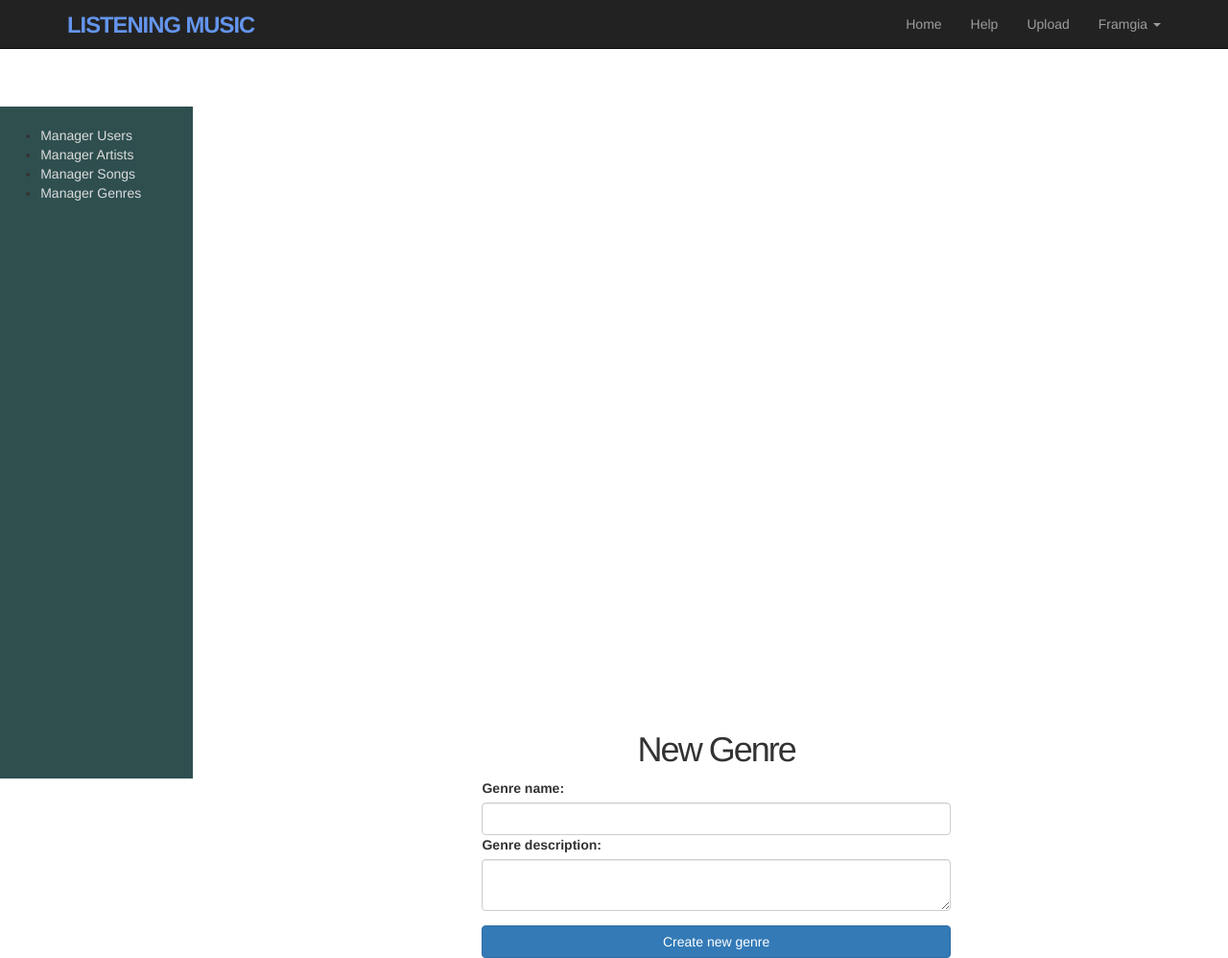
After one commit to NguyenMinhTuan2906/Music-Listenning, a Rails app: page /admin/genres/new in a window 1280 px wide. The commit adds this page. Shown: the whole page at 96% size. Run offline with Rails 7, Linux system fonts and the light colour scheme; a user stored in the database is signed in; style sheets or scripts are compiled from the project's sources; some libraries are stand-ins or nearby versions.

Commit message:
Admin manage genre

```diff
--- a/app/assets/javascripts/search.js
+++ b/app/assets/javascripts/search.js
@@ -1,14 +1,15 @@
 $(document).ready(function() {
   $('.search-box').on('keyup', function() {
     var key_name = $(this).val();
+    var url_request = $(this).closest('form').attr('action');
     $.ajax({
-      url: '/admin/users',
+      url: url_request,
       type: 'get',
       dataType: 'json',
       data: {name: key_name},
     })
     .done(function(data) {
-      $('.user-table').html(data.search_result);
+      $('.list-table').html(data.search_result);
     });
     return false;
   });
--- a/app/assets/stylesheets/custom.scss
+++ b/app/assets/stylesheets/custom.scss
@@ -12,6 +12,8 @@ $dark-slate-gray: #2f4f4f;
 $gainsboro: #dcdcdc;
 $green-yellow: #adff2f;
 $dark-violet: #9400d3;
+$lime-green: #32cd32;
+$black: #000;
 
 body {
   padding-top: 60px;
@@ -210,3 +212,23 @@ input {
     }
   }
 }
+
+.submit {
+  margin-top: 15px;
+}
+
+.song-li {
+  list-style-type: none;
+}
+
+.btn-edit-song {
+  margin-top: 26px;
+}
+
+.plus-edit {
+  color: $lime-green;
+
+  a {
+    color: $black;
+  }
+}
--- /dev/null
+++ b/app/controllers/admin/genres_controller.rb
@@ -0,0 +1,68 @@
+class Admin::GenresController < ApplicationController
+  before_action :logged_in_user, :verify_admin!
+  before_action :load_genre, except: [:new, :create, :index]
+  before_action :load_page, only: [:index]
+  layout "admin"
+
+  def index
+    if request.xhr?
+      @genres = Genre.search(params[:name]).includes(:songs).select(:id, :name)
+        .order(name: :asc).paginate page: params[:page]
+      render json: {
+        search_result: render_to_string(@genres)
+      }, status: :ok
+    else
+      @genres = Genre.includes(:songs).select(:id, :name).order(name: :asc)
+        .paginate page: params[:page]
+    end
+  end
+
+  def show
+    @songs = @genre.songs.paginate page: params[:page],
+      per_page: Settings.paginate.per_page
+  end
+
+  def new
+    @genre = Genre.new
+  end
+
+  def create
+    @genre = Genre.new genre_params
+    if @genre.save
+      flash[:success] = t ".success"
+      redirect_to admin_genres_url
+    else
+      render :new
+    end
+  end
+
+  def edit
+  end
+
+  def update
+    if @genre.update_attributes genre_params
+      flash[:success] = t ".success"
+      redirect_to admin_genre_url(@genre)
+    else
+      render :edit
+    end
+  end
+
+  def destroy
+    if @genre.destroy
+      flash[:success] = t ".success"
+    else
+      flash[:danger] = t ".fail"
+    end
+    redirect_to admin_genres_url
+  end
+
+  private
+  def genre_params
+    params.require(:genre).permit :name, :description
+  end
+
+  def load_genre
+    @genre = Genre.find_by id: params[:id]
+  end
+end
--- a/app/controllers/admin/users_controller.rb
+++ b/app/controllers/admin/users_controller.rb
@@ -1,5 +1,5 @@
 class Admin::UsersController < ApplicationController
-  before_action :verify_admin!, :logged_in_user
+  before_action :logged_in_user, :verify_admin!
   before_action :load_user, only: [:show, :destroy]
   before_action :load_page, only: [:index]
   layout "admin"
--- a/app/controllers/songs_controller.rb
+++ b/app/controllers/songs_controller.rb
@@ -68,7 +68,7 @@ class SongsController < ApplicationController
   end
 
   def correct_user_song
-    return if current_user == @song.user
+    return if current_user == @song.user || current_user.is_admin?
     flash[:danger] = t "can_not"
     redirect_to root_url
   end
--- a/app/models/genre.rb
+++ b/app/models/genre.rb
@@ -1,3 +1,8 @@
 class Genre < ApplicationRecord
   has_many :songs, dependent: :destroy
+  validates :name, presence: true, uniqueness: {case_sensitive: false},
+    length: {maximum: Settings.genrename.maximum}
+  self.per_page = 5
+
+  scope :search, ->search{where "name LIKE ?", "%#{search}%"}
 end
--- /dev/null
+++ b/app/views/admin/genres/_genre_form.html.erb
@@ -0,0 +1,11 @@
+<%= form_for [:admin, genre] do |f| %>
+  <%= render "shared/error_messages", object: f.object %>
+
+  <%= f.label :name, t(".genre_name") %>
+  <%= f.text_field :name, class: "form-control" %>
+
+  <%= f.label :description, t(".genre_description") %>
+  <%= f.text_area :description, class: "form-control" %>
+
+  <%= f.submit yield(:submit) , class: "btn btn-primary submit" %>
+<% end %>
--- /dev/null
+++ b/app/views/admin/genres/edit.html.erb
@@ -0,0 +1,6 @@
+<% provide :title, t(".title") %>
+<% provide :submit, t(".edit") %>
+<h1><%= t ".title" %></h1>
+<div class="col-md-6 col-md-offset-3">
+  <%= render "genre_form", genre: @genre %>
+</div>
--- /dev/null
+++ b/app/views/admin/genres/new.html.erb
@@ -0,0 +1,6 @@
+<% provide :title, t(".title") %>
+<% provide :submit, t(".create") %>
+<h1><%= t ".title" %></h1>
+<div class="col-md-6 col-md-offset-3">
+  <%= render "genre_form", genre: @genre %>
+</div>
--- /dev/null
+++ b/app/views/admin/genres/show.html.erb
@@ -0,0 +1,4 @@
+<% provide :title, t(".title") %>
+<h1><%= @genre.name %></h1>
+<h2><%= @genre.description %></h2>
+<%= render partial: "songs/song", collection: @songs, as: "song" %>
--- a/app/views/admin/users/index.html.erb
+++ b/app/views/admin/users/index.html.erb
@@ -15,7 +15,7 @@
         <th><%= t "action" %></th>
       </tr>
     </thead>
-    <tbody class="user-table">
+    <tbody class="list-table">
       <%= render @users %>
     </tbody>
   </table>
--- a/app/views/layouts/admin.html.erb
+++ b/app/views/layouts/admin.html.erb
@@ -15,7 +15,7 @@
           <li><%= link_to t(".user"), admin_users_path %></li>
           <li><%= link_to t(".artist"), "#" %></li>
           <li><%= link_to t(".song"), "#" %></li>
-          <li><%= link_to t(".genre"), "#" %></li>
+          <li><%= link_to t(".genre"), admin_genres_path %></li>
         </ul>
         </div>
         <div class="content col-md-10 col-md-offset-2">
--- a/app/views/songs/_song.html.erb
+++ b/app/views/songs/_song.html.erb
@@ -1,4 +1,4 @@
-<li>
+<li class="song-li">
   <div class="col-md-4">
     <div class="song-details">
       <h3>
@@ -12,9 +12,9 @@
     </audio>
   </div>
   <div class="col-md-8">
-    <% if current_user == song.user %>
+    <% if current_user == song.user || current_user.is_admin? %>
       <div class="btn-group">
-        <a class="btn dropdown-toggle btn-info" data-toggle="dropdown" href="#">
+        <a class="btn dropdown-toggle btn-info btn-edit-song" data-toggle="dropdown" href="#">
           <i class="glyphicon glyphicon-cog"></i>
         </a>
         <ul class="dropdown-menu">
--- a/config/locales/en.yml
+++ b/config/locales/en.yml
@@ -35,6 +35,7 @@ en:
   action: "Action:"
   uploaded_song: "Uploaded:"
   search: "Search"
+  total_song: "Total Song:"
   homes:
     help:
       help: "This is help page!"
@@ -90,6 +91,25 @@ en:
       destroy:
         delete: "User has been successfully deleted!"
         delete_fail: "Cannot delete this user. Please try again!"
+    genres:
+      index:
+        manage_genres: "Manage Genres"
+        search_genres: "Enter genre name here..."
+        add_genre: "Add new genre"
+      new:
+        title: "New Genre"
+        create: "Create new genre"
+      genre_form:
+        genre_name: "Genre name:"
+        genre_description: "Genre description:"
+      create:
+        success: "Created new genre successfully!"
+        fail: "Cannot creating new genre!"
+      edit:
+        title: "Editing Genre"
+        edit: "Change"
+      show:
+        title: "Songs list"
   songs:
     index:
       title: "All Songs"
--- a/config/routes.rb
+++ b/config/routes.rb
@@ -15,5 +15,6 @@ Rails.application.routes.draw do
   namespace :admin do
     root "homes#index"
     resources :users, except: [:edit, :update]
+    resources :genres
   end
 end
--- a/config/settings.yml
+++ b/config/settings.yml
@@ -6,3 +6,5 @@ password:
   minimum: 6
 paginate:
   per_page: 5
+genrename:
+  maximum: 20
```
Also changed, not shown: app/views/admin/genres/_genre.html.erb (added, +14 -0 lines), app/views/admin/genres/index.html.erb (added, +27 -0 lines), public/javascripts/translations.js.
